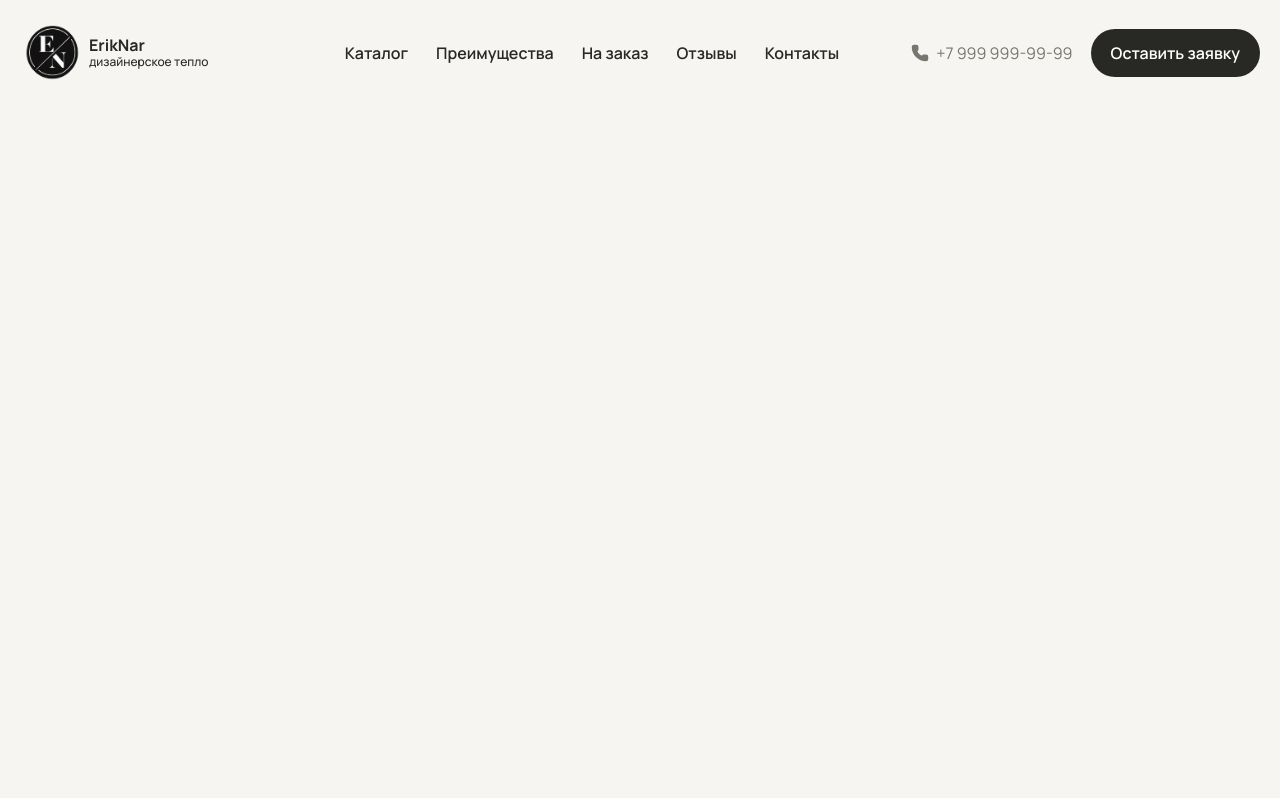
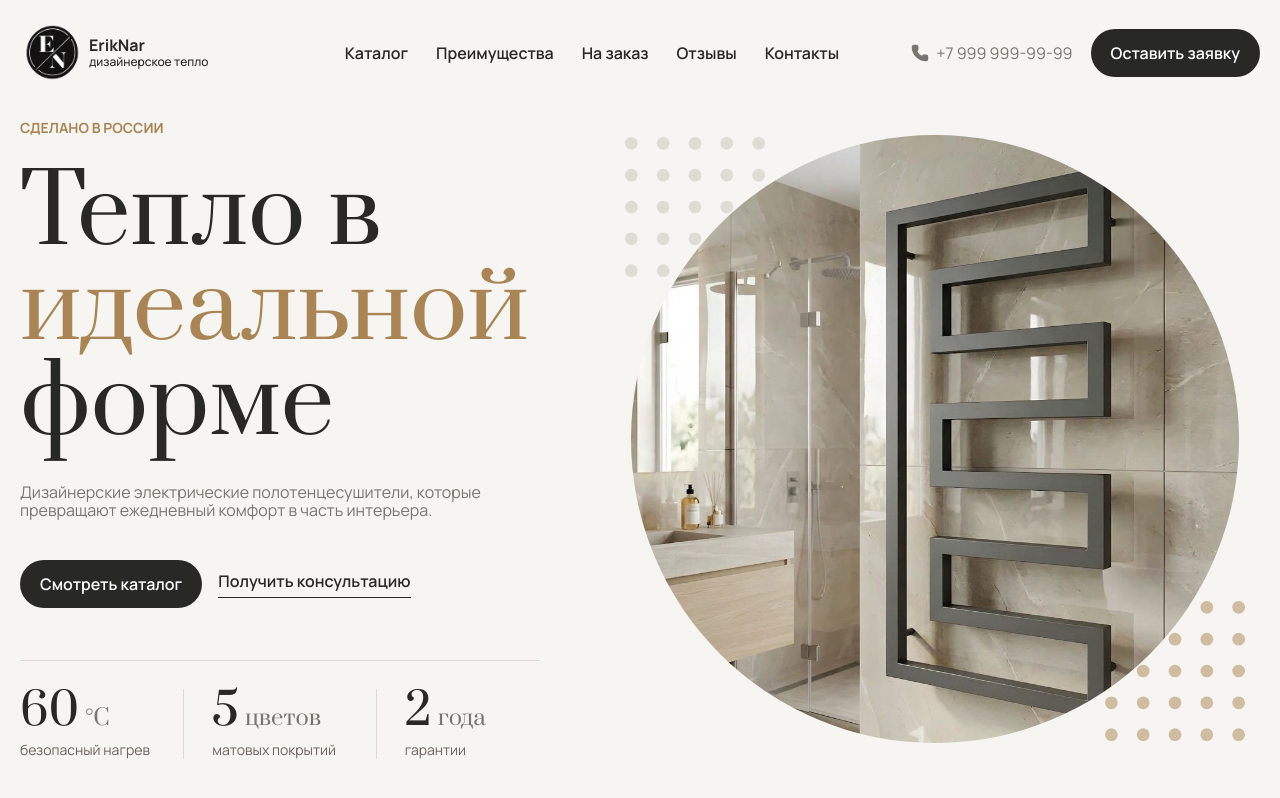
Before and after one commit to sonaCEO/ErikNar, a React (Vite) app in the folder apps/frontend/: page / in a window 1280 px wide. Shown: the top 798 px of the page. Built offline with nearby package versions, Linux system fonts and the light colour scheme.

Commit message:
feat: create router + home page

```diff
--- a/apps/frontend/src/App.jsx
+++ b/apps/frontend/src/App.jsx
@@ -1,12 +1,31 @@
+import {createBrowserRouter, RouterProvider, Outlet} from "react-router";
 import Header from "./components/global/header/header";
+import {Home} from "./pages/home/home";
+import {NotFound} from "./pages/not-found/not-found";
+import {ErrorPage} from "./pages/error/error-page";
 
-function App() {
-  return (
-    <>
-      <Header />
-      <main></main>
-    </>
-  );
+function Layout() {
+		return (
+				<>
+						<Header />
+						<main>
+								<Outlet />
+						</main>
+				</>
+		);
 }
 
-export default App;
+const router = createBrowserRouter([
+		{
+				element: <Layout />,
+				errorElement: <ErrorPage />,
+				children: [
+						{path: "/", element: <Home />},
+						{path: "*", element: <NotFound />},
+				],
+		},
+]);
+
+export default function App() {
+		return <RouterProvider router={router} />;
+}
--- /dev/null
+++ b/apps/frontend/src/pages/home/home.jsx
@@ -0,0 +1,9 @@
+import {Hero} from "../../components/sections/hero/hero";
+
+export function Home() {
+	return (
+		<>
+			<Hero />
+		</>
+	)
+}
```
